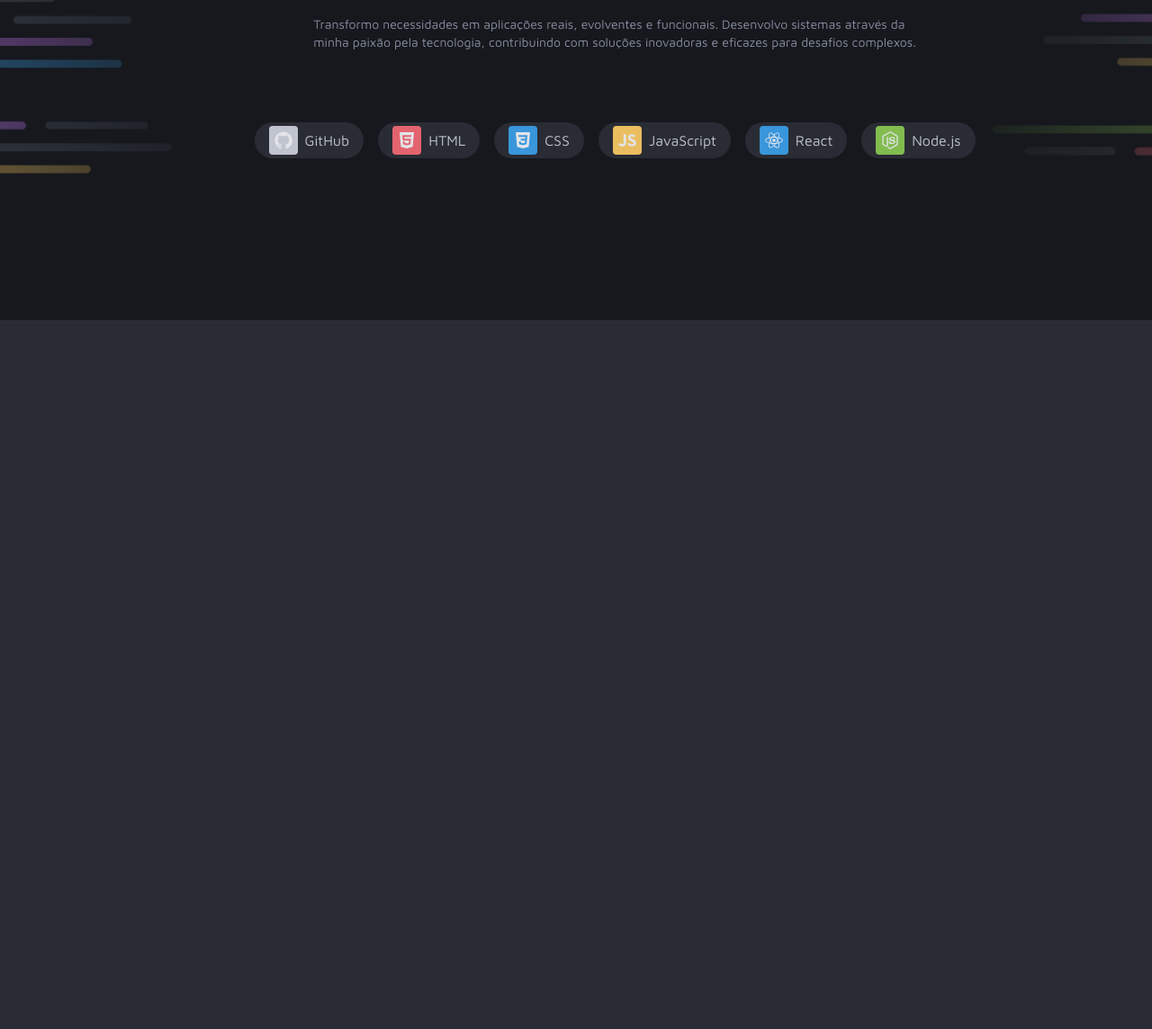
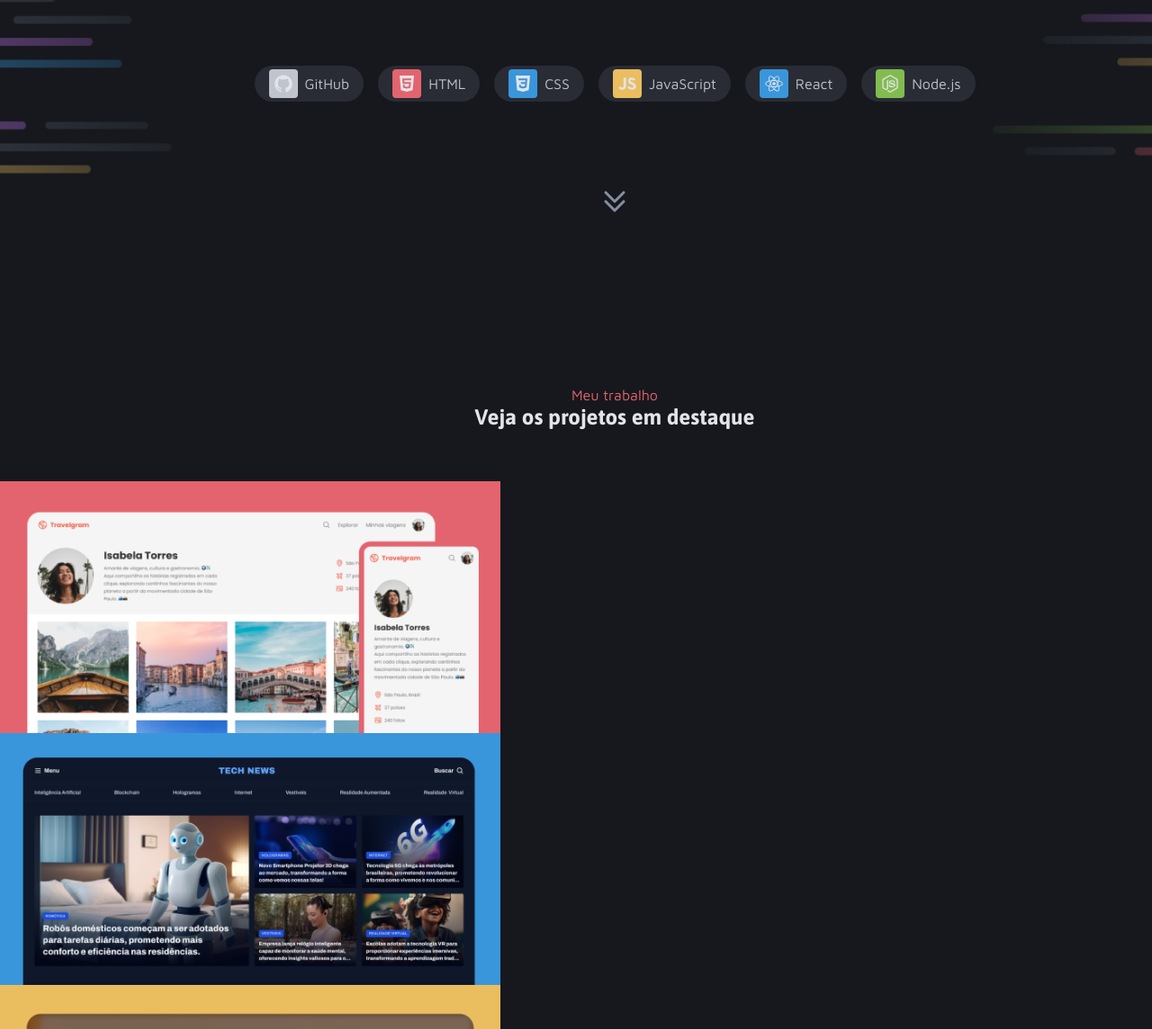
Before and after one commit to TiagoDelgadoRocha/Projeto-Portifolio-Dev, a plain HTML site: page index.html in a window 1280 px wide. Shown: the part 394-1538 px from the top of the page at 90% size. Before the commit the page ends 800 px from the top, so only its background shows below. Drawn offline with Linux system fonts and the light colour scheme.

Commit message:
iniciating main

```diff
--- a/index.html
+++ b/index.html
@@ -20,9 +20,11 @@
         <div class="container">
 
             <img src="assets/Avatar.svg" alt="Imagem de Martina Santos">
-            <p class="sub">Hello World! Meu nome é <span id="nome">Martina Santos</span>  e sou</p>
+            <p class="sub">Hello World! Meu nome é <span id="nome">Martina Santos</span> e sou</p>
             <h1>Desenvolvedora Fullstack</h1>
-            <p class="text-sm">Transformo necessidades em aplicações reais, evolventes e funcionais. Desenvolvo sistemas através da <br>minha paixão pela tecnologia, contribuindo com soluções inovadoras e eficazes para desafios complexos.</p>
+            <p class="text-sm">Transformo necessidades em aplicações reais, evolventes e funcionais. Desenvolvo sistemas
+                através da <br>minha paixão pela tecnologia, contribuindo com soluções inovadoras e eficazes para
+                desafios complexos.</p>
         </div>
         <div id="icons">
             <span class="app ">
@@ -30,7 +32,7 @@
                 <p>GitHub</p>
             </span>
             <span class="app">
-                <img src="assets/icons/HTML.svg" alt="HTML" id="html" >
+                <img src="assets/icons/HTML.svg" alt="HTML" id="html">
                 <p>HTML</p>
             </span>
             <span class="app">
@@ -51,7 +53,61 @@
             </span>
 
         </div>
+
+        <img src="assets/icons/CaretDoubleDown.svg" alt="seta para baixo" id="seta">
     </header>
+    <main>
+        <div class="texto">
+            <p id="sub" style="color: var(--red);">Meu trabalho</p>
+            <h2 id="h2" style="color: var(--gray-100);">Veja os projetos em destaque</h2>
+        </div>
+        <div id="grid">
+            <div class="items">
+                <img src="assets/img/Thumbnail_Project-01.png" alt="projeto da isabela torres">
+                 <h3 id="h3">Travelgram</h3>
+                 <p id="text-sm">Rede social onde as pessoas mostram os registros de suas viagens pelo mundo</p>
+
+            </div>
+
+            <div class="items">
+                <img src="assets/img/Thumbnail_Project-02.png" alt="projeto do robo">
+                <h3 id="h3">Tech News</h3>
+                <p id="text-sm">Homepage de um portal de noticias sobre a área de tecnologia</p>
+            </div>
+
+            <div class="items">
+                <img src="assets/img/Thumbnail_Project-03.png" alt="projeto do cookie">
+                <h3 id="h3">Página de Receita</h3>
+                <p id="text-sm">Página com o passo a passo de uma receita para cupcakes</p>
+            </div>
+
+            <div class="items">
+                 <img src="assets/img/Thumbnail_Project-04.png" alt="projeto do Zingen">
+                 <h3 id="h3">Zingen</h3>
+                 <p id="text-sm">Landing Page completa e responsiva de um aplicativo de Karaokê</p>
+            </div>
+
+            <div class="items">
+                <img src="assets/img/Thumbnail_Project-05.png" alt="projeto do reembolso">
+                <h3 id="h3">Refund</h3>
+                <p id="text-sm">Um sistema para pedido e acompanhamento de reembolso </p>
+            </div>
+
+            <div class="items">
+                <img src="assets/img/Thumbnail_Project-06.png" alt="projeto do site de viagens">
+                <h3 id="h3">Página de turismo</h3>
+                <p id="text-sm">Página com as principais informações para quem quer viajar para Busan</p>
+            </div>
+
+
+
+
+
+        </div>
+
+
+    </main>
+
 </body>
 
 </html>
--- a/styles/global.css
+++ b/styles/global.css
@@ -51,6 +51,12 @@ body {
 h1{
     font: var(--title-lg);
 }
+h2{
+    font: var(--title-md);
+}
+h3{
+    font: var(--title-sm);
+}
 a {
     text-decoration: none;
     color: inherit;
--- a/styles/header.css
+++ b/styles/header.css
@@ -48,8 +48,6 @@ h1{
 #nome{
     color: var(--red);
 }
-
-/* 1. Estilos comuns aplicados somente aos IDs dos ícones */
 #github, #html, #css, #js, #react, #node {
     height: 24px;
     width: 24px;
@@ -58,7 +56,6 @@ h1{
     box-sizing: content-box;
 }
 
-/* 2. Cores de fundo específicas para cada ID */
 #github {
     background-color: var(--gray-200);
 }
@@ -82,3 +79,10 @@ h1{
 #node {
     background-color: var(--green);
 }
+#seta{
+    padding-top: 94px;
+    margin: auto;
+    display: flex;
+    align-items: center;
+
+}
--- a/styles/index.css
+++ b/styles/index.css
@@ -1,2 +1,3 @@
 @import url(global.css);
 @import url(header.css);
+@import url(main.css);
--- /dev/null
+++ b/styles/main.css
@@ -0,0 +1,27 @@
+main{
+    background-color: var(--gray-500);
+    height:917px ;
+    width: 1366px;
+}
+
+.texto{
+    display: grid;
+    place-content: center;
+    margin: auto;
+    place-items: center;
+    padding-bottom: 56px;
+    padding-top: 72px;
+}
+.grid{
+    display: grid;
+    place-content: center;
+    place-items: center;
+    gap: 24px;
+}
+.items{
+    width: 330px;
+    height: 280px;
+    display: grid;
+    justify-content: space-between;
+
+}
```
Also changed, not shown: assets/icons/CaretDoubleDown.svg (added).
